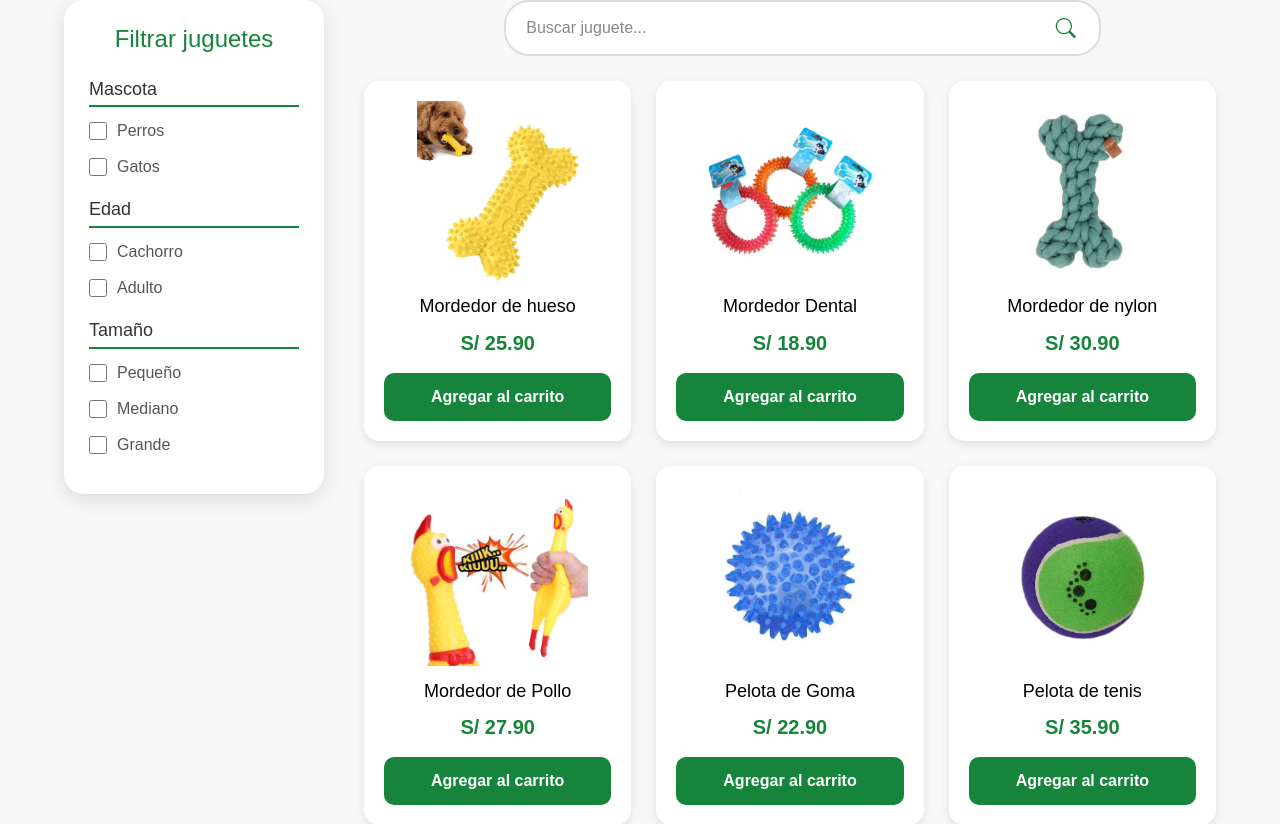
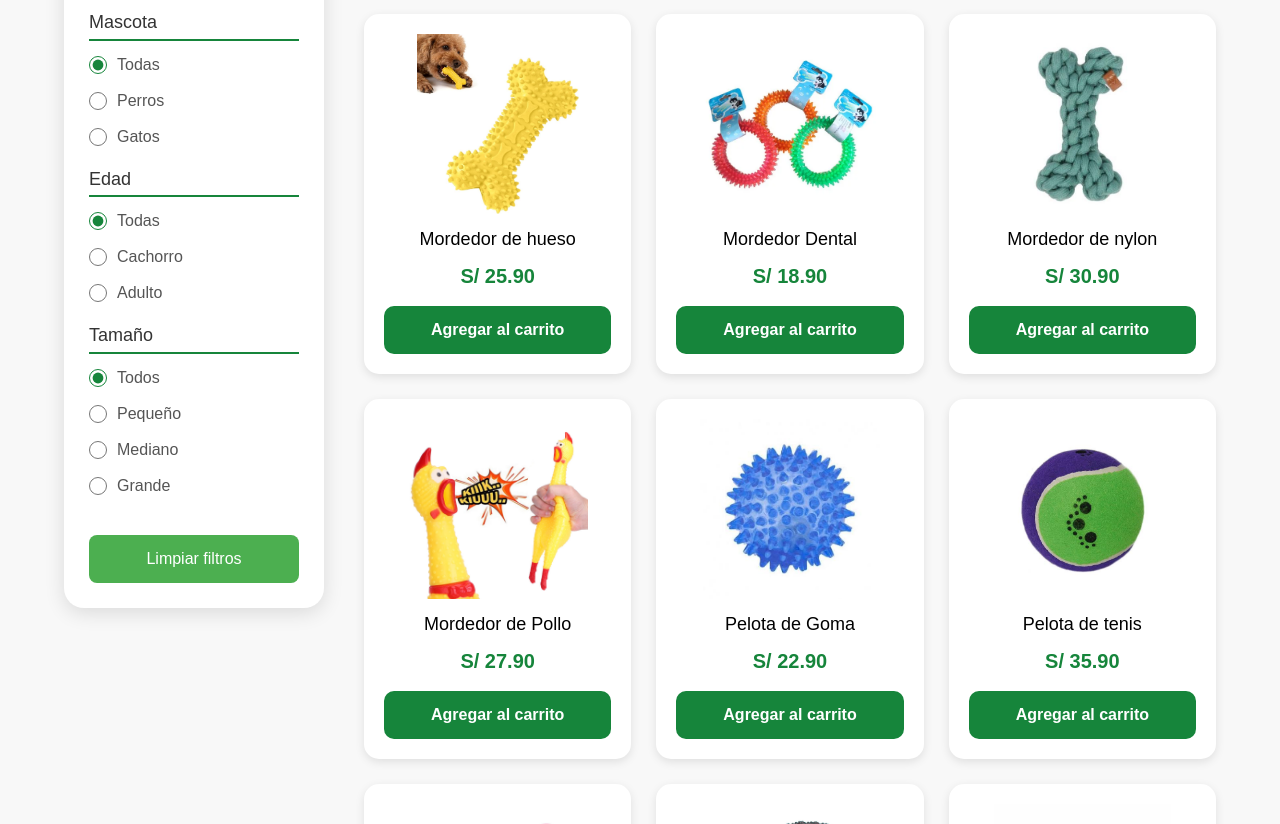
Before and after one commit to luishuanca18/DEW07-web2, a React (Vite) app: page /juguetes in a window 1280 px wide. Shown: the part 836-1660 px from the top of the page. Built offline with nearby package versions, Linux system fonts and the light colour scheme.

Commit message:
Actualiza sección de juguetes

```diff
--- a/src/pages/Juguetes.jsx
+++ b/src/pages/Juguetes.jsx
@@ -1,183 +1,363 @@
+import { useState } from "react";
+import { useCarrito } from "../context/CarritoContext.jsx";
+
+const productos = [
+  {
+    nombre: "Mordedor de hueso",
+    precio: 25.90,
+    imagen: "/imagenes/Juguetes/MordedorDehueso.jpg",
+    mascota: "perros",
+    edad: "adulto",
+    tamaño: "grande",
+  },
+  {
+    nombre: "Mordedor Dental",
+    precio: 18.90,
+    imagen: "/imagenes/Juguetes/MordedorDental.png",
+    mascota: "perros",
+    edad: "adulto",
+    tamaño: "mediano",
+  },
+  {
+    nombre: "Mordedor de nylon",
+    precio: 30.90,
+    imagen: "/imagenes/Juguetes/MordedorNylon.png",
+    mascota: "perros",
+    edad: "adulto",
+    tamaño: "grande",
+  },
+  {
+    nombre: "Mordedor de Pollo",
+    precio: 27.90,
+    imagen: "/imagenes/Juguetes/MordedorPollo.jpg",
+    mascota: "perros",
+    edad: "cachorro",
+    tamaño: "mediano",
+  },
+  {
+    nombre: "Pelota de Goma",
+    precio: 22.90,
+    imagen: "/imagenes/Juguetes/PelotaGoma.png",
+    mascota: "perros",
+    edad: "cachorro",
+    tamaño: "pequeño",
+  },
+  {
+    nombre: "Pelota de tenis",
+    precio: 35.90,
+    imagen: "/imagenes/Juguetes/PelotaTenis.png",
+    mascota: "perros",
+    edad: "adulto",
+    tamaño: "mediano",
+  },
+  {
+    nombre: "Pelota de Sonido",
+    precio: 22.90,
+    imagen: "/imagenes/Juguetes/PelotaSonido.jpg",
+    mascota: "perros",
+    edad: "cachorro",
+    tamaño: "pequeño",
+  },
+  {
+    nombre: "Pelota Dispensadora",
+    precio: 45.90,
+    imagen: "/imagenes/Juguetes/PelotaDispensadora.webp",
+    mascota: "perros",
+    edad: "adulto",
+    tamaño: "grande",
+  },
+  {
+    nombre: "Peluche para perro forma de ositos",
+    precio: 22.90,
+    imagen: "/imagenes/Juguetes/PelucheParaperro.png",
+    mascota: "perros",
+    edad: "cachorro",
+    tamaño: "mediano",
+  },
+  {
+    nombre: "Peluche para perros forma de patito",
+    precio: 22.90,
+    imagen: "/imagenes/Juguetes/PeluchePerro.jpg",
+    mascota: "perros",
+    edad: "cachorro",
+    tamaño: "mediano",
+  },
+  {
+    nombre: "Peluche para perros forma de pollo a la brasa",
+    precio: 22.90,
+    imagen: "/imagenes/Juguetes/Peluchepollo.jpg",
+    mascota: "perros",
+    edad: "adulto",
+    tamaño: "grande",
+  },
+  {
+    nombre: "Peluche para perros forma de puercoespin",
+    precio: 45.90,
+    imagen: "/imagenes/Juguetes/PeluchePrros.png",
+    mascota: "perros",
+    edad: "adulto",
+    tamaño: "grande",
+  },
+  {
+    nombre: "Cuadrado para gatos",
+    precio: 22.90,
+    imagen: "/imagenes/Juguetes/CuadradoParaGatos.jpg",
+    mascota: "gatos",
+    edad: "adulto",
+    tamaño: "mediano",
+  },
+  {
+    nombre: "Ratón para gatos",
+    precio: 22.90,
+    imagen: "/imagenes/Juguetes/RatonParagatos.webp",
+    mascota: "gatos",
+    edad: "cachorro",
+    tamaño: "pequeño",
+  },
+  {
+    nombre: "Túnel para gatos",
+    precio: 22.90,
+    imagen: "/imagenes/Juguetes/TunelParaGato.jpg",
+    mascota: "gatos",
+    edad: "adulto",
+    tamaño: "grande",
+  },
+  {
+    nombre: "Varita juguete para gatos",
+    precio: 45.90,
+    imagen: "/imagenes/Juguetes/VaritaJugueteLoro.webp",
+    mascota: "gatos",
+    edad: "adulto",
+    tamaño: "mediano",
+  },
+];
+
 export default function Juguetes() {
+  const carrito = useCarrito();
+
+  const [busqueda, setBusqueda] = useState("");
+  const [mascotaElegida, setMascotaElegida] = useState("todas");
+  const [edadElegida, setEdadElegida] = useState("todas");
+  const [tamañoElegido, setTamañoElegido] = useState("todos");
+
+  function agregarAlCarrito(producto) {
+    carrito.agregar(producto);
+    carrito.abrir();
+  }
+
+  function limpiarFiltros() {
+    setBusqueda("");
+    setMascotaElegida("todas");
+    setEdadElegida("todas");
+    setTamañoElegido("todos");
+  }
+
+  const productosFiltrados = productos.filter((producto) => {
+    const coincideBusqueda = producto.nombre
+      .toLowerCase()
+      .includes(busqueda.toLowerCase());
+
+    const coincideMascota =
+      mascotaElegida === "todas" ||
+      producto.mascota === mascotaElegida;
+
+    const coincideEdad =
+      edadElegida === "todas" ||
+      producto.edad === edadElegida;
+
+    const coincideTamaño =
+      tamañoElegido === "todos" ||
+      producto.tamaño === tamañoElegido;
+
+    return (
+      coincideBusqueda &&
+      coincideMascota &&
+      coincideEdad &&
+      coincideTamaño
+    );
+  });
+
   return (
     <div className="pagina-juguetes">
       <main>
+
         <section className="banner">
-      <img src="/imagenes/perritos.jpg" alt="Perritos jugando" />
+          <img
+            src="/imagenes/peroygatomascota.png"
+            alt="Perritos jugando"
+          />
         </section>
+
         <section className="catalogo">
+
           <aside className="filtros">
             <h2>Filtrar juguetes</h2>
+
             <h3>Mascota</h3>
+
             <label>
-          <input type="checkbox" />
+              <input
+                type="radio"
+                name="mascota"
+                checked={mascotaElegida === "todas"}
+                onChange={() => setMascotaElegida("todas")}
+              />
+              Todas
+            </label>
+
+            <label>
+              <input
+                type="radio"
+                name="mascota"
+                checked={mascotaElegida === "perros"}
+                onChange={() => setMascotaElegida("perros")}
+              />
               Perros
             </label>
+
             <label>
-          <input type="checkbox" />
+              <input
+                type="radio"
+                name="mascota"
+                checked={mascotaElegida === "gatos"}
+                onChange={() => setMascotaElegida("gatos")}
+              />
               Gatos
             </label>
             <h3>Edad</h3>
+
             <label>
-          <input type="checkbox" />
+              <input
+                type="radio"
+                name="edad"
+                checked={edadElegida === "todas"}
+                onChange={() => setEdadElegida("todas")}
+              />
+              Todas
+            </label>
+
+            <label>
+              <input
+                type="radio"
+                name="edad"
+                checked={edadElegida === "cachorro"}
+                onChange={() => setEdadElegida("cachorro")}
+              />
               Cachorro
             </label>
+
             <label>
-          <input type="checkbox" />
+              <input
+                type="radio"
+                name="edad"
+                checked={edadElegida === "adulto"}
+                onChange={() => setEdadElegida("adulto")}
+              />
               Adulto
             </label>
+
             <h3>Tamaño</h3>
+
             <label>
-          <input type="checkbox" />
+              <input
+                type="radio"
+                name="tamaño"
+                checked={tamañoElegido === "todos"}
+                onChange={() => setTamañoElegido("todos")}
+              />
+              Todos
+            </label>
+
+            <label>
+              <input
+                type="radio"
+                name="tamaño"
+                checked={tamañoElegido === "pequeño"}
+                onChange={() => setTamañoElegido("pequeño")}
+              />
               Pequeño
             </label>
+
             <label>
-          <input type="checkbox" />
+              <input
+                type="radio"
+                name="tamaño"
+                checked={tamañoElegido === "mediano"}
+                onChange={() => setTamañoElegido("mediano")}
+              />
               Mediano
             </label>
+
             <label>
-          <input type="checkbox" />
+              <input
+                type="radio"
+                name="tamaño"
+                checked={tamañoElegido === "grande"}
+                onChange={() => setTamañoElegido("grande")}
+              />
               Grande
             </label>
+
+            <button
+              type="button"
+              onClick={limpiarFiltros}
+            >
+              Limpiar filtros
+            </button>
           </aside>
+
           <section className="productos">
+
             <div className="buscador">
-          <input type="text" id="buscadorJuguetes" placeholder="Buscar juguete..." />
+              <input
+                type="text"
+                id="buscadorJuguetes"
+                placeholder="Buscar juguete..."
+                value={busqueda}
+                onChange={(evento) =>
+                  setBusqueda(evento.target.value)
+                }
+              />
+
               <i className="bi bi-search" />
             </div>
-        <div id="mensajeCarrito" className="mensaje-carrito">
-        </div>
-        <div className="producto">
-          <img src="/imagenes/Juguetes/MordedorDehueso.jpg" alt="Mordedor de hueso" />
-          <h3>Mordedor de hueso</h3>
-          <p>S/ 25.90</p>
-          <button>
+
+            {productosFiltrados.length === 0 ? (
+              <p>No se encontraron juguetes.</p>
+            ) : (
+              productosFiltrados.map((producto) => (
+                <div
+                  className="producto"
+                  key={producto.nombre}
+                >
+                  <img
+                    src={producto.imagen}
+                    alt={producto.nombre}
+                  />
+
+                  <h3>{producto.nombre}</h3>
+
+                  <p>
+                    S/ {producto.precio.toFixed(2)}
+                  </p>
+
+                  <button
+                    type="button"
+                    onClick={() =>
+                      agregarAlCarrito(producto)
+                    }
+                  >
                     Agregar al carrito
                   </button>
                 </div>
-        <div className="producto">
-          <img src="/imagenes/Juguetes/MordedorDental.png" alt="Mordedor Dental" />
-          <h3>Mordedor Dental</h3>
-          <p>S/ 18.90</p>
-          <button>
-            Agregar al carrito
-          </button>
-        </div>
-        <div className="producto">
-          <img src="/imagenes/Juguetes/MordedorNylon.png" alt="Mordedor de Nylon" />
-          <h3>Mordedor de nylon</h3>
-          <p>S/ 30.90</p>
-          <button>
-            Agregar al carrito
-          </button>
-        </div>
-        <div className="producto">
-          <img src="/imagenes/Juguetes/MordedorPollo.jpg" alt="Mordedor de pollo" />
-          <h3>Mordedor de Pollo</h3>
-          <p>S/ 27.90</p>
-          <button>
-            Agregar al carrito
-          </button>
-        </div>
-        <div className="producto">
-          <img src="/imagenes/Juguetes/PelotaGoma.png" alt="Pelota de Goma" />
-          <h3>Pelota de Goma</h3>
-          <p>S/ 22.90</p>
-          <button>
-            Agregar al carrito
-          </button>
-        </div>
-        <div className="producto">
-          <img src="/imagenes/Juguetes/PelotaTenis.png" alt="Pelota de Tenis" />
-          <h3>Pelota de tenis</h3>
-          <p>S/ 35.90</p>
-          <button>
-            Agregar al carrito
-          </button>
-        </div>
-        <div className="producto">
-          <img src="/imagenes/Juguetes/PelotaSonido.jpg" alt="Pelota de Sonido" />
-          <h3>Pelota de Sonido</h3>
-          <p>S/ 22.90</p>
-          <button>
-            Agregar al carrito
-          </button>
-        </div>
-        <div className="producto">
-          <img src="/imagenes/Juguetes/PelotaDispensadora.webp" alt="Pelota Dispensadora" />
-          <h3>Pelota Dispensadora</h3>
-          <p>S/ 45.90</p>
-          <button>
-            Agregar al carrito
-          </button>
-        </div>
-        <div className="producto">
-          <img src="/imagenes/Juguetes/PelucheParaperro.png" alt="Peluche para perro" />
-          <h3>Peluche para perro forma de ositos</h3>
-          <p>S/ 22.90</p>
-          <button>
-            Agregar al carrito
-          </button>
-        </div>
-        <div className="producto">
-          <img src="/imagenes/Juguetes/PeluchePerro.jpg" alt="Peluche para perros" />
-          <h3>Peluche para perros forma de patito</h3>
-          <p>S/ 22.90</p>
-          <button>
-            Agregar al carrito
-          </button>
-        </div>
-        <div className="producto">
-          <img src="/imagenes/Juguetes/Peluchepollo.jpg" alt="Peluche para perros forma de pollo" />
-          <h3>Peluche para perros forma de pollo a la brasa</h3>
-          <p>S/ 22.90</p>
-          <button>
-            Agregar al carrito
-          </button>
-        </div>
-        <div className="producto">
-          <img src="/imagenes/Juguetes/PeluchePrros.png" alt="Peluche para perros" />
-          <h3>Peluche para perros forma de puercoespin</h3>
-          <p>S/ 45.90</p>
-          <button>
-            Agregar al carrito
-          </button>
-        </div>
-        <div className="producto">
-          <img src="/imagenes/Juguetes/CuadradoParaGatos.jpg" alt="Cuadrado para gatos" />
-          <h3>Cuadrado para gatos</h3>
-          <p>S/ 22.90</p>
-          <button>
-            Agregar al carrito
-          </button>
-        </div>
-        <div className="producto">
-          <img src="/imagenes/Juguetes/RatonParagatos.webp" alt="Ratón para gatos" />
-          <h3>Ratón para gatos</h3>
-          <p>S/ 22.90</p>
-          <button>
-            Agregar al carrito
-          </button>
-        </div>
-        <div className="producto">
-          <img src="/imagenes/Juguetes/TunelParaGato.jpg" alt="Túnel para gatos" />
-          <h3>Túnel para gatos</h3>
-          <p>S/ 22.90</p>
-          <button>
-            Agregar al carrito
-          </button>
-        </div>
-        <div className="producto">
-          <img src="/imagenes/Juguetes/VaritaJugueteLoro.webp" alt="Varita juguete para loros" />
-          <h3>Varita juguete para loros</h3>
-          <p>S/ 45.90</p>
-          <button>
-            Agregar al carrito
-          </button>
-        </div>
+              ))
+            )}
+
           </section>
+
         </section>
+
       </main>
     </div>
-  )
+  );
 }
```
Also changed, not shown: public/css/juguetesstyle.css (+2 -6 lines), public/imagenes/peroygatomascota.png (added). Lines whose indentation alone changed are shown as unchanged.
